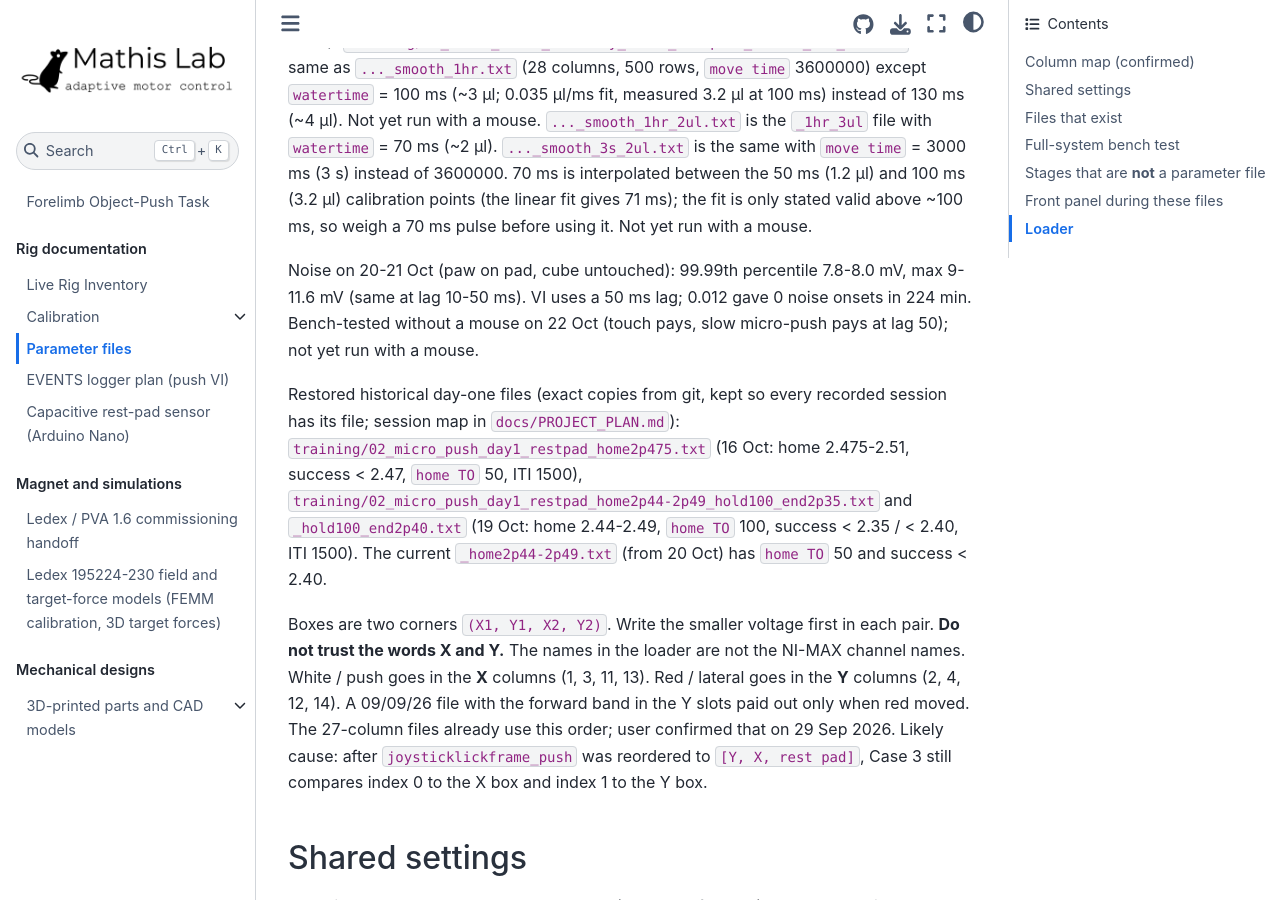
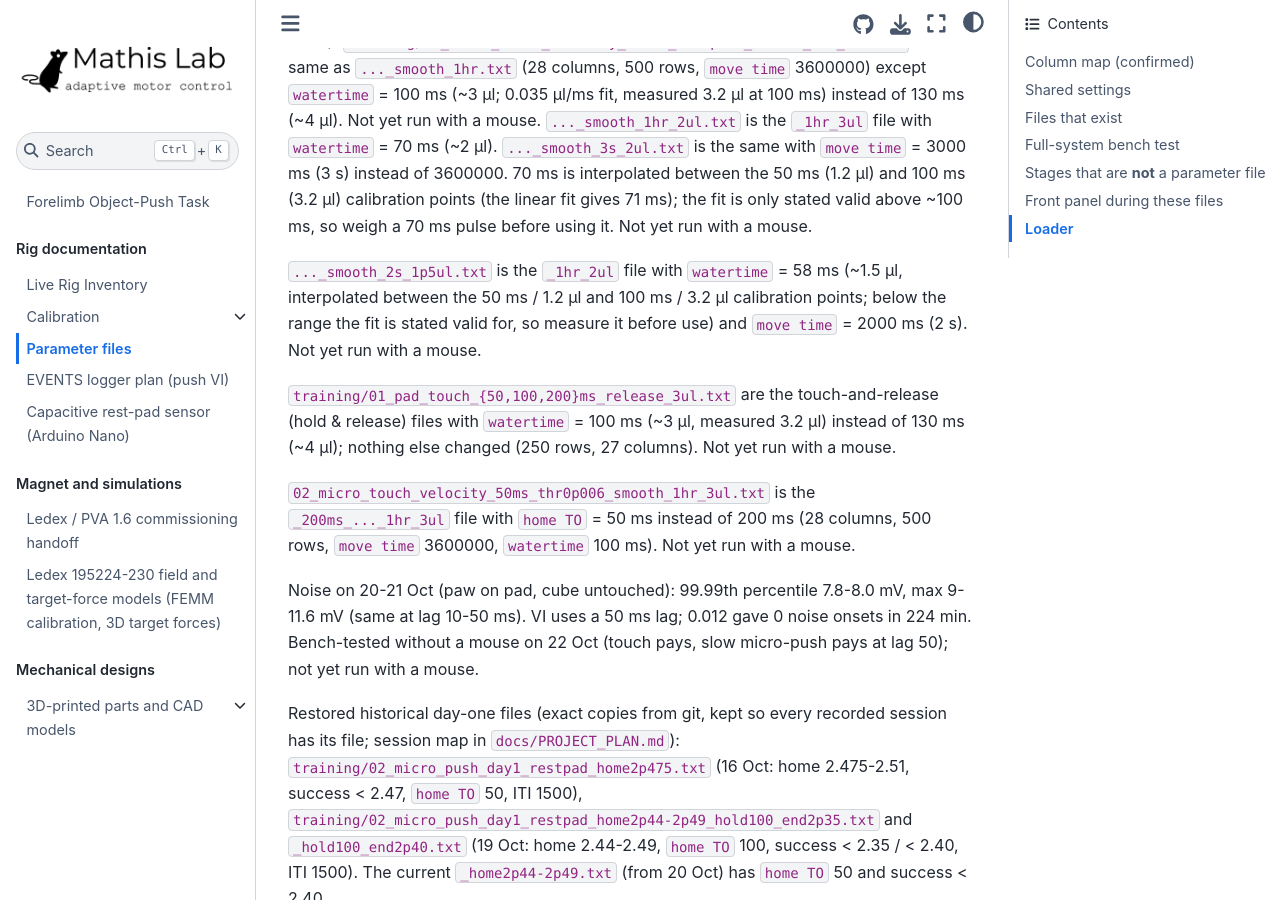
Before and after one commit to AdaptiveMotorControlLab/JoystickPushTask, a Jupyter Book: the page built from parameters/README.md, in a window 1280 px wide and 900 px high, scrolled down 2035 px. Built offline with Jupyter Book 1.0.4 settings and Sphinx 7.4.7 and the Sphinx Book theme 1.1.4, drawn with Linux system fonts in a browser that asks for light colours.

Commit message:
Add training parameter files, update parameters README and push VI.

```diff
--- a/parameters/README.md
+++ b/parameters/README.md
@@ -42,6 +42,12 @@ Velocity-mode files (28 columns): `training/02_micro_touch_velocity_200ms_thr0p0
 (500 rows; home push 2.43-2.53, `home TO` 200, end box 0-1 V so only velocity pays, `move time` 5000).
 `training/02_micro_touch_velocity_200ms_thr0p006_smooth_1hr_3ul.txt` is the same as `..._smooth_1hr.txt` (28 columns, 500 rows, `move time` 3600000) except `watertime` = 100 ms (~3 µl; 0.035 µl/ms fit, measured 3.2 µl at 100 ms) instead of 130 ms (~4 µl). Not yet run with a mouse.
 `..._smooth_1hr_2ul.txt` is the `_1hr_3ul` file with `watertime` = 70 ms (~2 µl). `..._smooth_3s_2ul.txt` is the same with `move time` = 3000 ms (3 s) instead of 3600000. 70 ms is interpolated between the 50 ms (1.2 µl) and 100 ms (3.2 µl) calibration points (the linear fit gives 71 ms); the fit is only stated valid above ~100 ms, so weigh a 70 ms pulse before using it. Not yet run with a mouse.
+
+`..._smooth_2s_1p5ul.txt` is the `_1hr_2ul` file with `watertime` = 58 ms (~1.5 µl, interpolated between the 50 ms / 1.2 µl and 100 ms / 3.2 µl calibration points; below the range the fit is stated valid for, so measure it before use) and `move time` = 2000 ms (2 s). Not yet run with a mouse.
+
+`training/01_pad_touch_{50,100,200}ms_release_3ul.txt` are the touch-and-release (hold & release) files with `watertime` = 100 ms (~3 µl, measured 3.2 µl) instead of 130 ms (~4 µl); nothing else changed (250 rows, 27 columns). Not yet run with a mouse.
+
+`02_micro_touch_velocity_50ms_thr0p006_smooth_1hr_3ul.txt` is the `_200ms_..._1hr_3ul` file with `home TO` = 50 ms instead of 200 ms (28 columns, 500 rows, `move time` 3600000, `watertime` 100 ms). Not yet run with a mouse.
 
 Noise on 20-21 Oct (paw on pad, cube untouched): 99.99th percentile 7.8-8.0 mV, max 9-11.6 mV (same at lag 10-50 ms). VI uses a 50 ms lag; 0.012 gave 0 noise onsets in 224 min.
 Bench-tested without a mouse on 22 Oct (touch pays, slow micro-push pays at lag 50); not yet run with a mouse.
```
Also changed, not shown: 02_micro_touch_velocity_200ms_thr0p006_smooth_1hr_1ul.txt (added), 6 other files.
